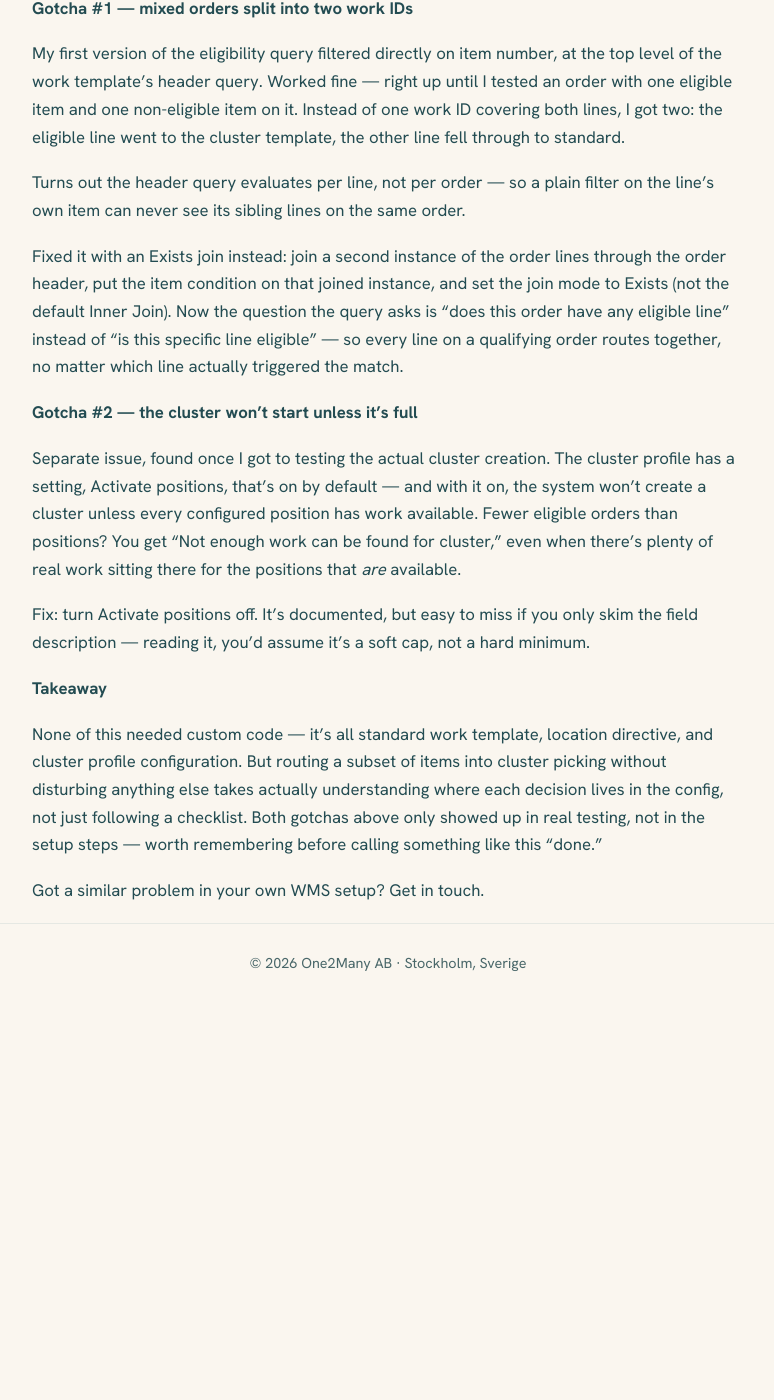
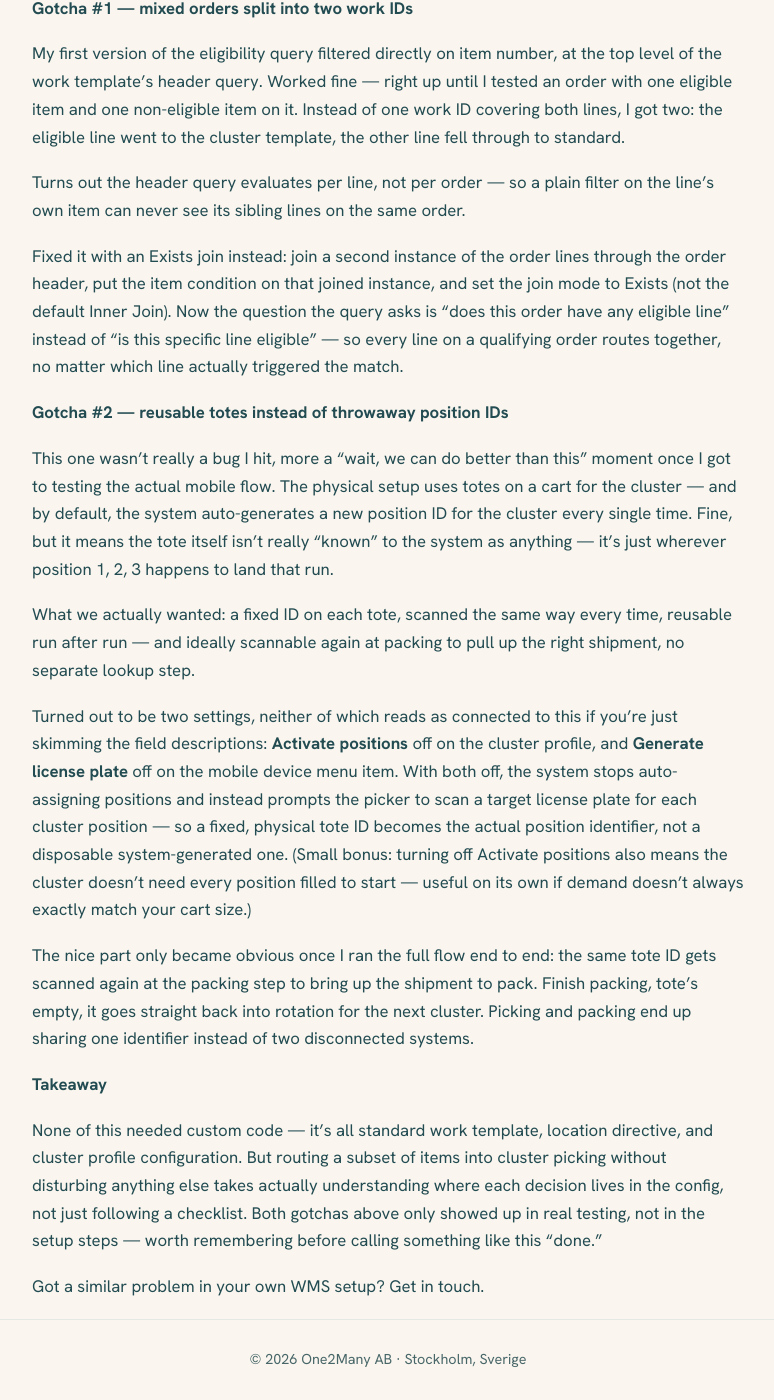
Before and after one commit to einarcardona/one2many-site, a Jekyll site: the page built from _posts/2026-09-09-kluster-plockning-d365.md, in a window 1280 px wide and 1400 px high, scrolled down 793 px. Shown: the whole window, without its empty margins (252-1026 px from the left). Built offline with Jekyll 4.4.1, drawn with Linux system fonts in a browser that asks for light colours; before the commit the page ends 1797 px from its top, so only the background shows below that.

Commit message:
Replace gotcha #2 with reusable-tote-ID finding
Swapped the "cluster won't start unless full" framing for the
actual finding worth telling: combining Activate positions off +
Generate license plate off turns cluster picking into a genuine
reusable-tote workflow that also carries through to packing.
Still genericized — no client name or real IDs.

Co-Authored-By: Claude Sonnet 5 <noreply@anthropic.com>
Claude-Session: https://claude.ai/code/session_011vJzLzYGUHYBgpy735Pcth

```diff
--- a/_posts/2026-09-09-kluster-plockning-d365.md
+++ b/_posts/2026-09-09-kluster-plockning-d365.md
@@ -25,11 +25,17 @@ Turns out the header query evaluates per line, not per order — so a plain filt
 
 Fixed it with an Exists join instead: join a second instance of the order lines through the order header, put the item condition on that joined instance, and set the join mode to Exists (not the default Inner Join). Now the question the query asks is "does this order have any eligible line" instead of "is this specific line eligible" — so every line on a qualifying order routes together, no matter which line actually triggered the match.
 
-**Gotcha #2 — the cluster won't start unless it's full**
+**Gotcha #2 — reusable totes instead of throwaway position IDs**
 
-Separate issue, found once I got to testing the actual cluster creation. The cluster profile has a setting, Activate positions, that's on by default — and with it on, the system won't create a cluster unless every configured position has work available. Fewer eligible orders than positions? You get "Not enough work can be found for cluster," even when there's plenty of real work sitting there for the positions that *are* available.
+This one wasn't really a bug I hit, more a "wait, we can do better than this" moment once I got to testing the actual mobile flow. The physical setup uses totes on a cart for the cluster — and by default, the system auto-generates a new position ID for the cluster every single time. Fine, but it means the tote itself isn't really "known" to the system as anything — it's just wherever position 1, 2, 3 happens to land that run.
 
-Fix: turn Activate positions off. It's documented, but easy to miss if you only skim the field description — reading it, you'd assume it's a soft cap, not a hard minimum.
+What we actually wanted: a fixed ID on each tote, scanned the same way every time, reusable run after run — and ideally scannable again at packing to pull up the right shipment, no separate lookup step.
+
+Turned out to be two settings, neither of which reads as connected to this if you're just skimming the field descriptions: **Activate positions** off on the cluster profile, and **Generate license plate** off on the mobile device menu item. With both off, the system stops auto-assigning positions and instead prompts the picker to scan a target license plate for each cluster position — so a fixed, physical tote ID becomes the actual position identifier, not a disposable system-generated one. (Small bonus: turning off Activate positions also means the cluster doesn't need every position filled to start — useful on its own if demand doesn't always exactly match your cart size.)
+
+The nice part only became obvious once I ran the full flow end to end: the same tote ID gets scanned again at the packing step to bring up the shipment to pack. Finish packing, tote's empty, it goes straight back into rotation for the next cluster. Picking and packing end up sharing one identifier instead of two disconnected systems.
+
+<!-- Screenshot idea: the handheld's "scan target license plate" prompt during cluster creation — captures the moment the fixed tote ID replaces the auto-generated position, which is the whole point of this section. A second option, if you want two images here: the packing screen right after scanning the tote ID, showing the shipment it pulled up — that's the "payoff" shot. Worth a quick check before posting that neither screenshot shows a real order/cluster/work ID you don't want public. -->
 
 **Takeaway**
 
```
